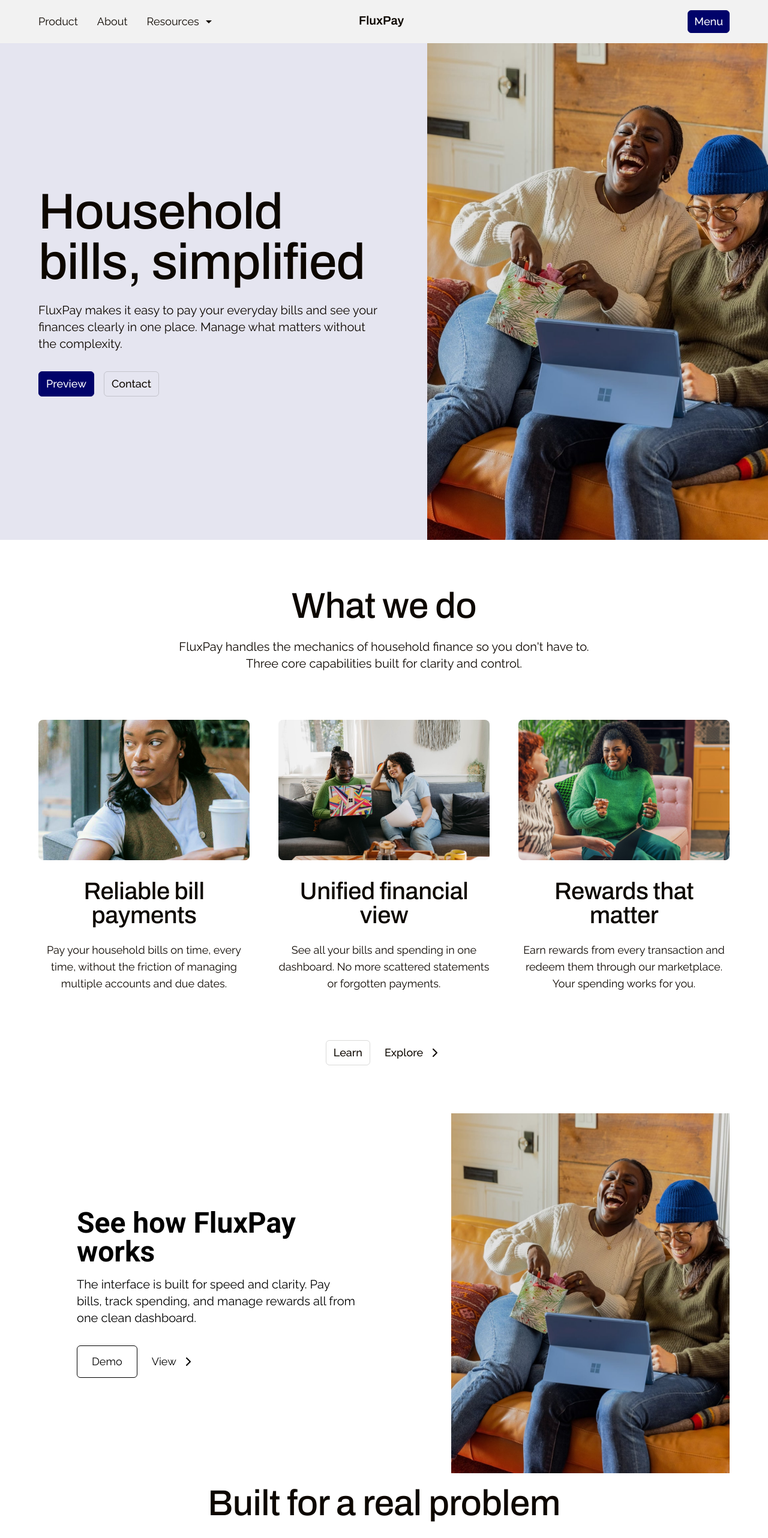
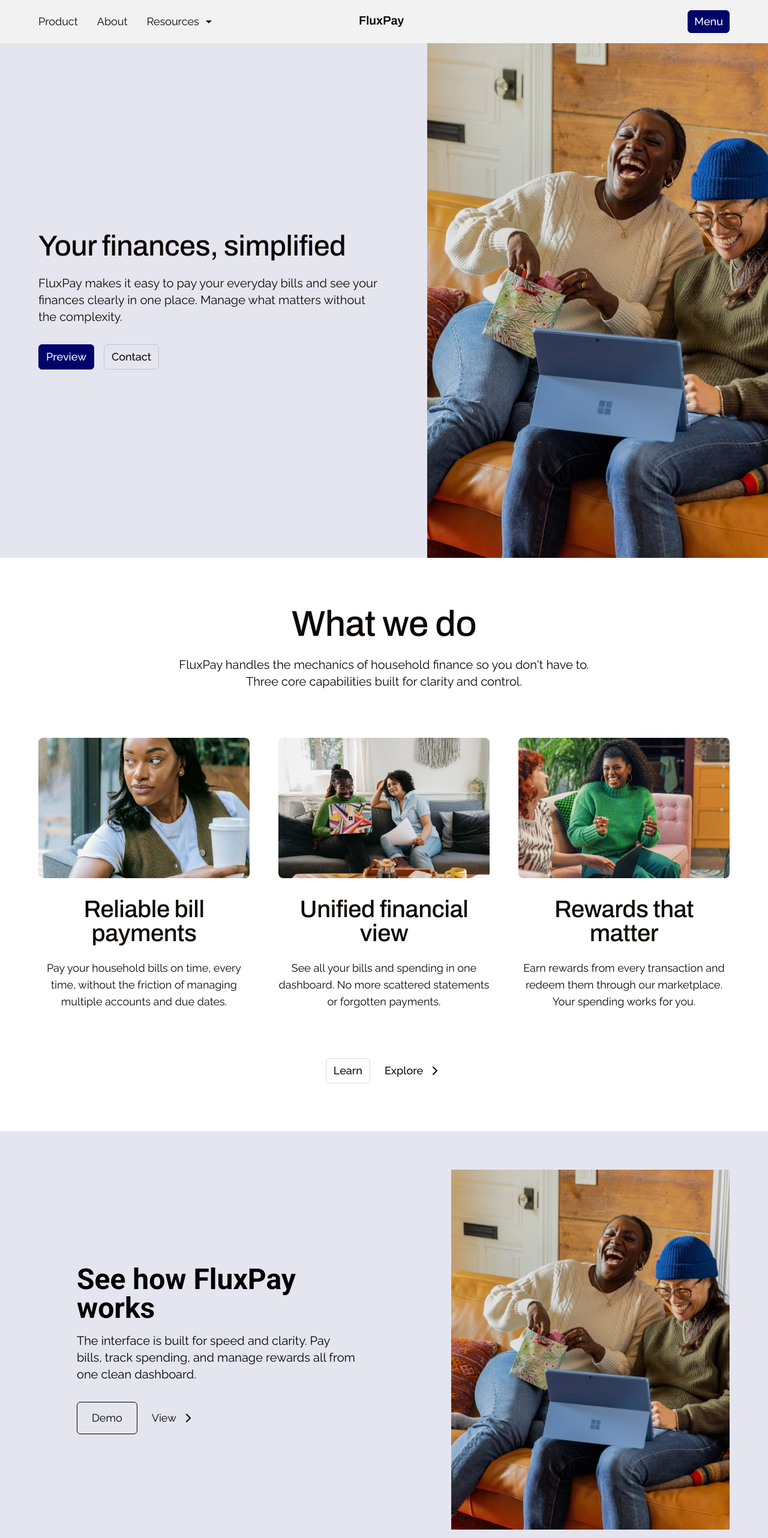
Before and after one commit to Dpolley99/landingPage-FluxPay, a React (Vite) app: page / in a window 1280 px wide. Shown: the top 2564 px of the page at 60% size. Built offline with nearby package versions, Linux system fonts and the light colour scheme.

Commit message:
UI fix - font sizes and paddings

```diff
--- a/src/components/Hero.jsx
+++ b/src/components/Hero.jsx
@@ -2,13 +2,13 @@
 
 const Hero = () => {
   return (
-    <section className="bg-[#E5E5F0] w-full flex flex-col gap-10 md:gap-16 xl:gap-20 min-h-[600px] md:min-h-[700px] lg:h-[800px] xl:h-[900px] pt-[72px]">
+    <section className="bg-[#E5E5F0] w-full flex flex-col gap-10 md:gap-16 xl:gap-20 min-h-[600px] md:min-h-[700px] lg:h-[820px] xl:h-[930px] pt-[72px]">
       <div className="flex flex-col lg:flex-row flex-1 w-full max-w-[1440px] mx-auto">
         <div className="flex-1 flex flex-col justify-center items-start lg:items-end gap-6 md:gap-8 px-4 sm:px-8 md:px-12 lg:px-16 py-8 md:py-12 lg:py-0 lg:pr-20 lg:pl-16">
           <div className="flex flex-col gap-6 md:gap-8 w-full">
             <div className="flex flex-col gap-4 md:gap-6">
-              <h1 className="font-archivo text-4xl sm:text-5xl md:text-6xl lg:text-7xl xl:text-[84px] font-medium leading-[1.1] tracking-[-0.01em] text-[#0D0700]">
-                Household bills, simplified
+              <h1 className="font-archivo text-3xl sm:text-4xl md:text-4xl lg:text-5xl xl:text-5xl font-medium leading-[1.1] tracking-[-0.01em] text-[#0D0700]">
+                Your finances, simplified
               </h1>
               <p className="font-raleway text-base sm:text-lg md:text-xl font-normal leading-[1.5] text-[#0D0700]">
                 FluxPay makes it easy to pay your everyday bills and see your finances clearly in one place. Manage what matters without the complexity.
--- a/src/components/HowItWorks.jsx
+++ b/src/components/HowItWorks.jsx
@@ -2,7 +2,7 @@
 
 const HowItWorks = () => {
   return (
-    <section className="bg-white w-full flex flex-col items-center gap-10 md:gap-16 pb-0 xl:gap-20 pt-6 md:pt-12 md:pb-8 xl:py-0 px-4 sm:px-8 md:px-12 xl:px-16">
+    <section className="bg-[#E5E5F0] w-full flex flex-col items-center gap-10 md:gap-16 py-16 xl:gap-20 pt-6 md:pt-12 md:pb-8 xl:py-16 px-4 sm:px-8 md:px-12 xl:px-16">
       <div className="flex flex-col lg:flex-row gap-8 md:gap-12 xl:gap-20 w-full max-w-[1440px]">
         <div className="flex-1 flex flex-col justify-center items-start lg:items-end gap-6 md:gap-8 py-8 md:py-12 lg:py-28 px-4 sm:px-8 md:px-12 lg:px-16 lg:pr-20 lg:pl-16">
           <div className="flex flex-col gap-6 md:gap-8 w-full">
--- a/src/components/Problem.jsx
+++ b/src/components/Problem.jsx
@@ -25,7 +25,7 @@
   ];
 
   return (
-    <section className="bg-white w-full flex flex-col items-center gap-10 md:gap-16 xl:gap-20 pt-6 md:pt-5 pb-12 md:pb-16 xl:pb-20 px-4 sm:px-8 md:px-12 xl:px-16">
+    <section className="bg-white w-full flex flex-col items-center gap-10 md:gap-16 xl:gap-20 py-6 md:pt-5 pb-12 md:pb-16 xl:py-16 px-4 sm:px-8 md:px-12 xl:px-16">
       <div className="flex flex-col items-center gap-10 md:gap-16 xl:gap-20 w-full max-w-[1440px]">
         <div className="flex flex-col items-center gap-4 w-full">
           <div className="flex flex-col items-center gap-4 md:gap-6 w-full">
```
